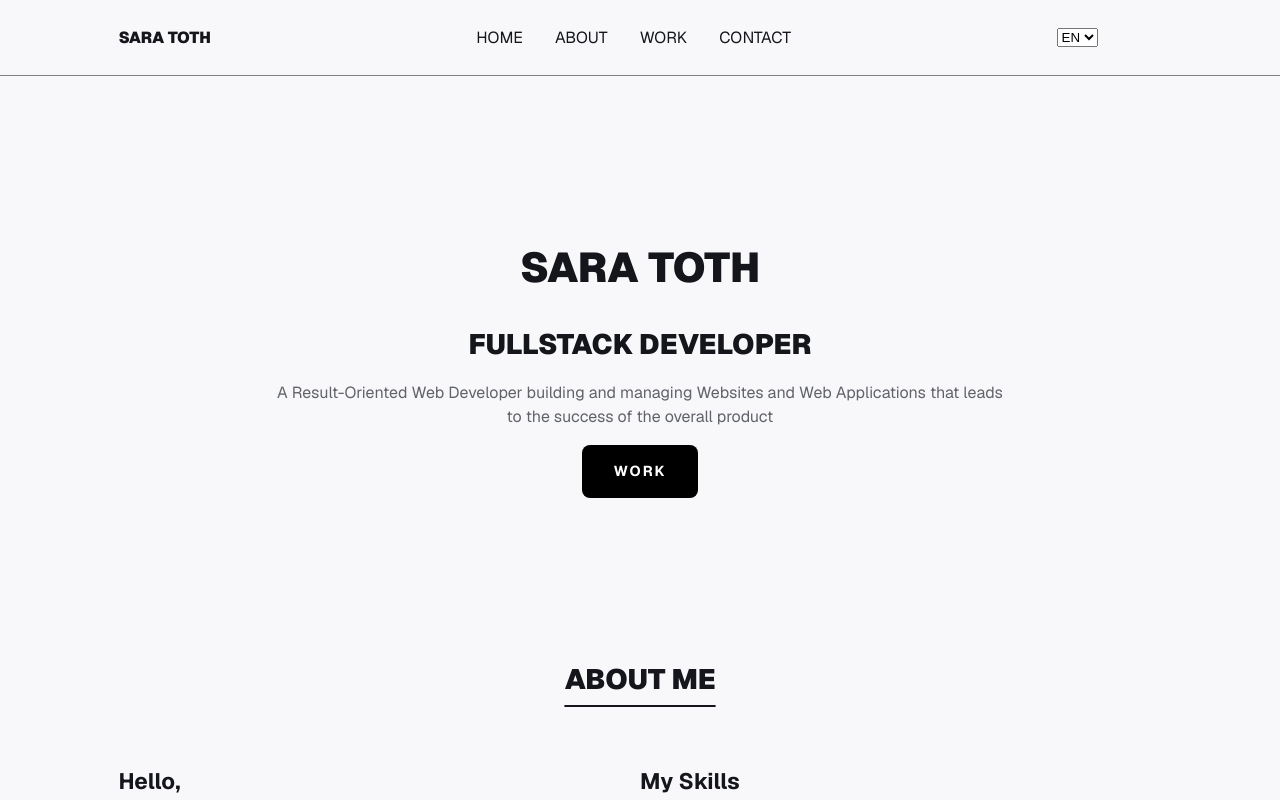
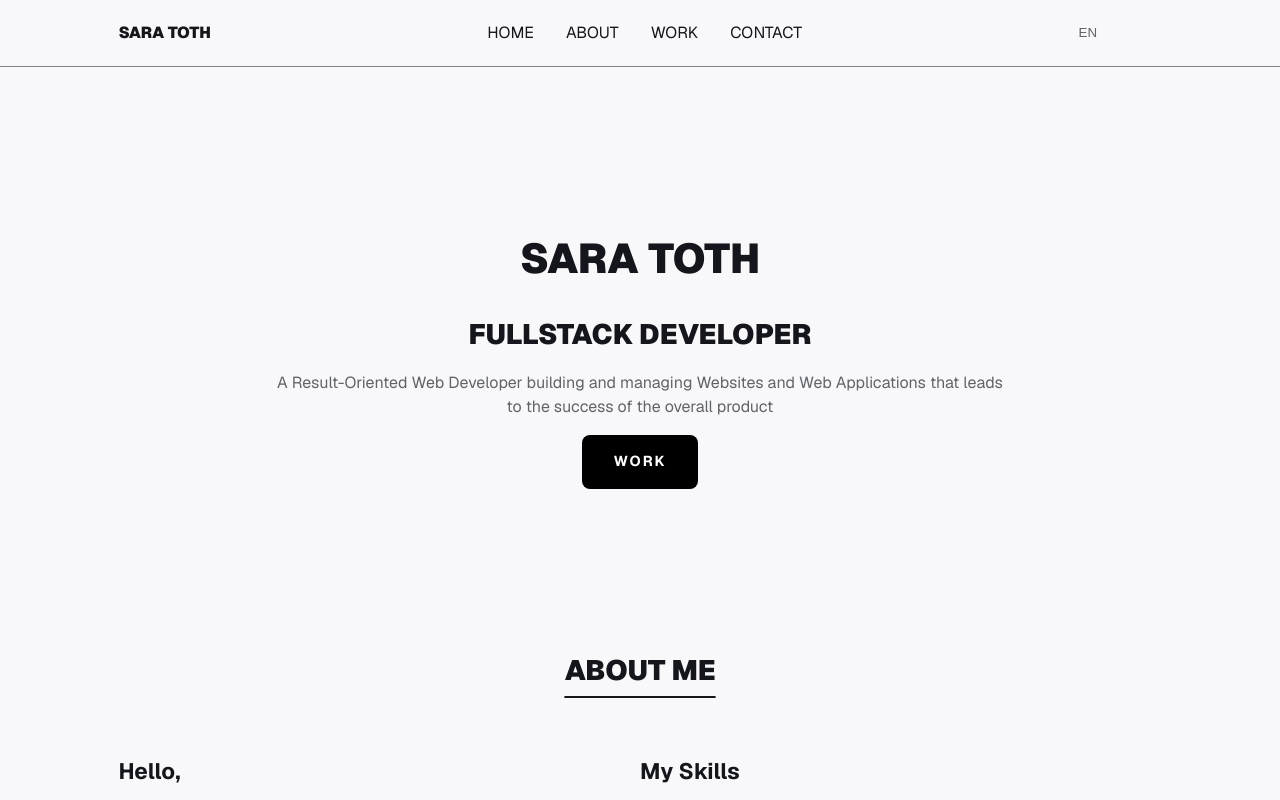
Before and after one commit to SaraToth/portfolio-react, a React (Vite) app: page / in a window 1280 px wide. Shown: the top 800 px of the page. Built offline with nearby package versions, Linux system fonts and the light colour scheme.

Commit message:
Feat: Adjust header padding and styles

```diff
--- a/src/components/Header/Header.module.css
+++ b/src/components/Header/Header.module.css
@@ -7,7 +7,7 @@
     justify-content: space-between;
     align-items: center;
     text-transform: uppercase;
-    padding-block: clamp(0.5rem, 2vw, 5rem);
+    padding-block: clamp(0.5rem, 1vw + 0.5rem, 2.5rem);
     border-bottom: 1px solid gray;
 }
 
@@ -32,10 +32,18 @@
     align-items: center;
 }
 
+.select, .ham {
+    --webkit-appearance: none;
+    appearance: none;
+    color: inherit;
+    background: none;
+    border: none;
+}
+
 .select:hover {
-    background-color: black;
-    color: white;
+    cursor: pointer;
 }
+
 
 /* Hamburger / Close button */
 .ham {
```
